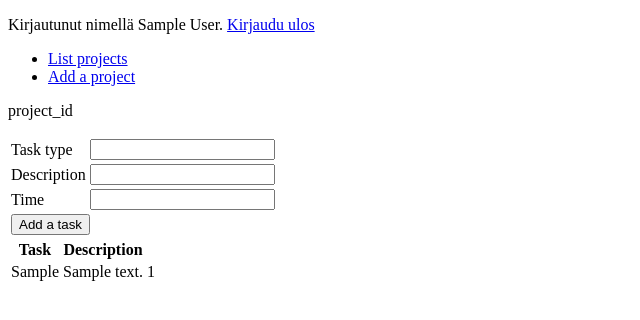
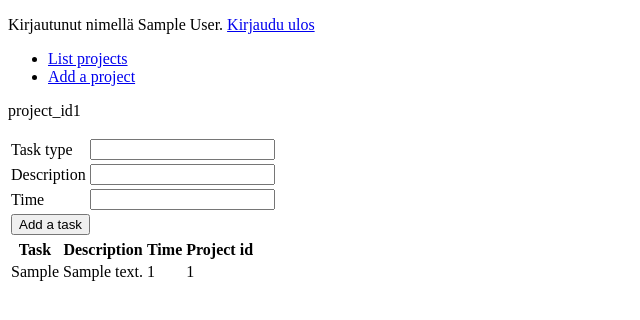
Before and after one commit to tjvalkonen/tyoaikaseuranta, a Flask app: page /tasks/1 in a window 1280 px wide. Shown: the top 320 px of the page, without its empty margins (0-640 px from the left). Run offline with Flask 2, Linux system fonts and the light colour scheme; a user stored in the database is signed in; tables that the repository leaves empty hold one stand-in row (values such as "Sample post").

Commit message:
tehtävien lisääminen projektiin toimii

```diff
--- a/application/tasks/models.py
+++ b/application/tasks/models.py
@@ -22,12 +22,14 @@ class Task(Base):
     # Haetaan kaikki projektissa tehdyt työt
     @staticmethod
     def find_tasks_in_project(project_id):
-        stmt = text("SELECT Task.id, Task.taskType, Task.description, Task.time FROM Task"
-                    " WHERE Task.project_id = project_id")
+        stmt = text("SELECT Task.id, Task.taskType, Task.description, Task.time, Task.project_id FROM Task WHERE Task.project_id = :project_id").params(project_id=project_id)
         res = db.engine.execute(stmt)
+
+        # debug print
+        # print(project_id)
 
         response = []
         for row in res:
-            response.append({"id":row[0], "taskType":row[1], "description":row[2], "time":row[3]})
+            response.append({"id":row[0], "taskType":row[1], "description":row[2], "time":row[3], "project_id":row[4]})
 
         return response
--- a/application/tasks/views.py
+++ b/application/tasks/views.py
@@ -9,7 +9,7 @@ from application.tasks.forms import TaskForm
 @app.route("/tasks/<project_id>", methods=["GET"])
 @login_required
 def tasks_index(project_id):
-    return render_template("tasks/list.html", tasks = Task.find_tasks_in_project(project_id), form = TaskForm())
+    return render_template("tasks/list.html", tasks = Task.find_tasks_in_project(project_id), project_id = project_id, form = TaskForm())
 
 # @app.route("/tasks/<project_id>/new/")
 # @login_required
@@ -44,7 +44,7 @@ def tasks_create():
     project_id=request.args.get('project_id')
 
     if not form.validate():
-        return render_template("tasks/list.html", tasks = Task.find_tasks_in_project(project_id), form = form)
+        return render_template("tasks/list.html", tasks = Task.find_tasks_in_project(project_id), project_id = project_id, form = form)
 
     t = Task(form.taskType.data)
     t.description = form.description.data
--- a/application/templates/tasks/list.html
+++ b/application/templates/tasks/list.html
@@ -61,8 +61,8 @@
     <tr>
       <th>Task</th>
       <th>Description</th>
-      <th></th>
-      <th></th>
+      <th>Time</th>
+      <th>Project id</th>
     </tr>
 
     {% for task in tasks %}
```
